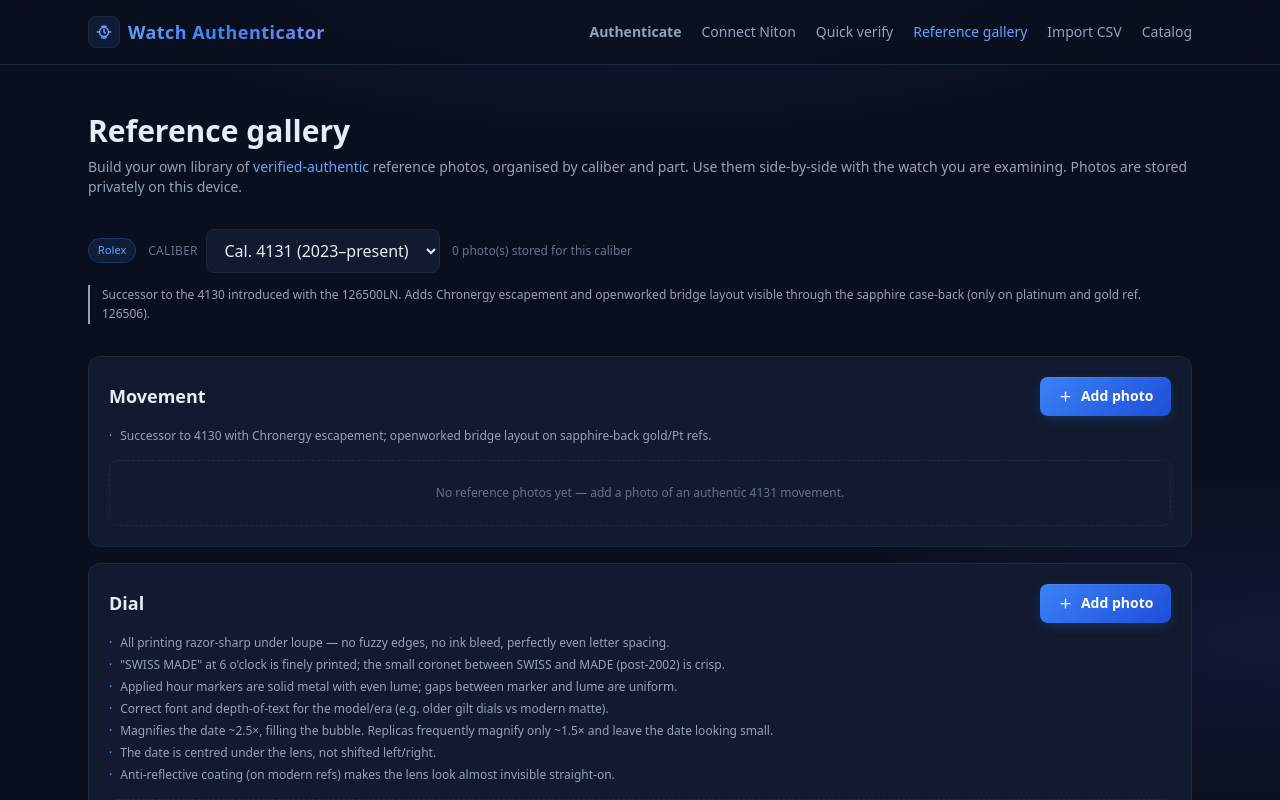
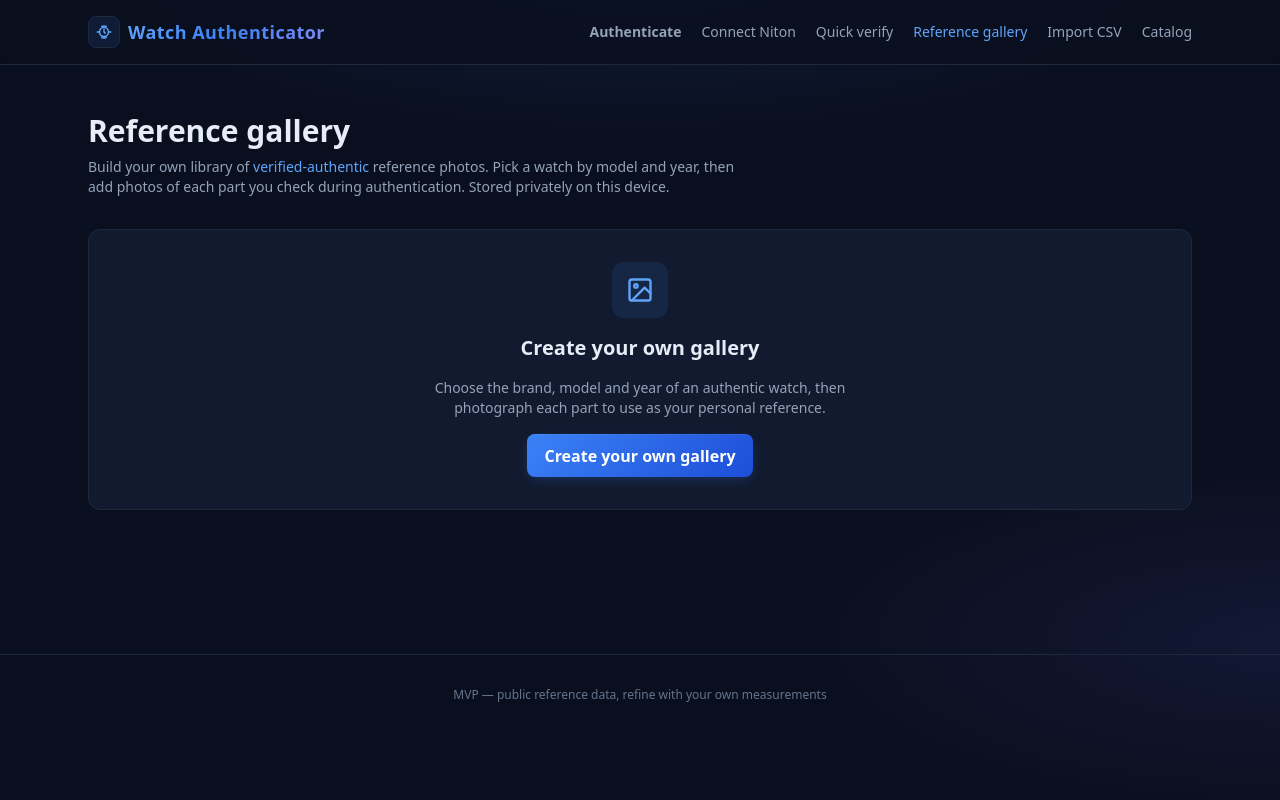
Before and after one commit to Yurilopez1958/watch-authenticator, a Next.js app in the folder apps/web/: page /gallery in a window 1280 px wide. Shown: the top 800 px of the page. Built offline with nearby package versions, Linux system fonts and the light colour scheme.

Commit message:
Gallery: 'Create your own gallery' flow by brand/model/year; index photos by model

```diff
--- a/apps/web/app/gallery/page.tsx
+++ b/apps/web/app/gallery/page.tsx
@@ -2,13 +2,14 @@
 
 import { useEffect, useMemo, useRef, useState } from 'react';
 import {
-  ROLEX_BRAND,
-  ROLEX_MOVEMENTS,
+  ALL_BRANDS,
+  ALL_MODELS,
   ROLEX_AUTH_CHECKPOINTS,
   getMovementCheckpoints,
+  getMovementForModelAcrossBrands,
 } from '@watch-auth/core';
 import {
-  countByCaliber,
+  countByModel,
   deletePhoto,
   getPhotos,
   savePhoto,
@@ -30,9 +31,6 @@ const GALLERY_PARTS: readonly GalleryPart[] = [
   { id: 'clasp', label: 'Clasp', checkpointIds: ['bracelet-clasp'] },
 ];
 
-// Calibers sorted newest-first
-const CALIBERS = [...ROLEX_MOVEMENTS].sort((a, b) => b.yearStart - a.yearStart);
-
 function fileToDataUrl(file: File): Promise<string> {
   return new Promise((resolve, reject) => {
     const reader = new FileReader();
@@ -53,36 +51,85 @@ function checkpointPoints(part: GalleryPart, caliber: string): string[] {
 }
 
 export default function GalleryPage() {
-  const [caliber, setCaliber] = useState<string>(CALIBERS[0]!.caliber);
+  // Step 1: pick the reference watch (brand / model / year)
+  const [started, setStarted] = useState(false);
+  const [brandId, setBrandId] = useState<string>(ALL_BRANDS[0]!.id);
+  const [modelSearch, setModelSearch] = useState('');
+  const [modelId, setModelId] = useState<string>(ALL_MODELS[0]!.id);
+  const [year, setYear] = useState<number>(new Date().getFullYear() - 1);
+
+  // Step 2: photos per part
   const [photosByPart, setPhotosByPart] = useState<Record<string, RefPhoto[]>>({});
   const [total, setTotal] = useState(0);
   const fileRefs = useRef<Record<string, HTMLInputElement | null>>({});
 
-  const currentMovement = useMemo(
-    () => ROLEX_MOVEMENTS.find((m) => m.caliber === caliber),
-    [caliber],
+  const brandModels = useMemo(() => ALL_MODELS.filter((m) => m.brandId === brandId), [brandId]);
+  const filteredModels = useMemo(() => {
+    const q = modelSearch.trim().toLowerCase().replace(/\s+/g, '');
+    return brandModels.filter((m) => {
+      if (!q) return true;
+      return (
+        m.reference.toLowerCase().replace(/\s+/g, '').includes(q) ||
+        m.name.toLowerCase().includes(q) ||
+        m.collection.toLowerCase().includes(q)
       );
+    });
+  }, [brandModels, modelSearch]);
+  const groupedModels = useMemo(() => {
+    const groups = new Map<string, typeof ALL_MODELS[number][]>();
+    for (const m of filteredModels) {
+      const arr = groups.get(m.collection) ?? [];
+      arr.push(m);
+      groups.set(m.collection, arr);
+    }
+    return Array.from(groups.entries());
+  }, [filteredModels]);
+
+  useEffect(() => {
+    if (!filteredModels.some((m) => m.id === modelId) && filteredModels.length > 0) {
+      setModelId(filteredModels[0]!.id);
+    }
+  }, [filteredModels, modelId]);
+
+  const currentModel = ALL_MODELS.find((m) => m.id === modelId);
+  const currentBrand = ALL_BRANDS.find((b) => b.id === brandId)!;
+  const movement = useMemo(() => getMovementForModelAcrossBrands(modelId), [modelId]);
+  const caliber = movement?.caliber ?? '';
+
+  const productionYears = useMemo(() => {
+    if (!currentModel) return [] as number[];
+    const cur = new Date().getFullYear();
+    const end = Math.min(currentModel.yearEnd ?? cur, cur);
+    const years: number[] = [];
+    for (let y = end; y >= currentModel.yearStart; y--) years.push(y);
+    return years;
+  }, [currentModel]);
+  useEffect(() => {
+    if (productionYears.length > 0 && !productionYears.includes(year)) setYear(productionYears[0]!);
+  }, [productionYears, year]);
 
   const loadPhotos = async () => {
     const next: Record<string, RefPhoto[]> = {};
     for (const part of GALLERY_PARTS) {
-      next[part.id] = await getPhotos(ROLEX_BRAND.id, caliber, part.id);
+      next[part.id] = await getPhotos(brandId, modelId, part.id);
     }
     setPhotosByPart(next);
-    setTotal(await countByCaliber(ROLEX_BRAND.id, caliber));
+    setTotal(await countByModel(brandId, modelId));
   };
 
   useEffect(() => {
-    void loadPhotos();
+    if (started) void loadPhotos();
     // eslint-disable-next-line react-hooks/exhaustive-deps
-  }, [caliber]);
+  }, [started, modelId]);
 
   const onUpload = (partId: string) => async (file: File) => {
     const dataUrl = await fileToDataUrl(file);
     const photo: RefPhoto = {
-      id: `${ROLEX_BRAND.id}-${caliber}-${partId}-${Math.round(performance.now())}-${Math.floor(Math.random() * 1e6)}`,
-      brandId: ROLEX_BRAND.id,
+      id: `${brandId}-${modelId}-${partId}-${Math.round(performance.now())}-${Math.floor(Math.random() * 1e6)}`,
+      brandId,
+      modelId,
       caliber,
+      year,
       part: partId,
       dataUrl,
       createdAt: Date.now(),
@@ -96,49 +143,123 @@ export default function GalleryPage() {
     await loadPhotos();
   };
 
+  // ---------- Intro / "Create your own gallery" ----------
+  if (!started) {
     return (
       <div className="space-y-8">
         <section>
           <h1 className="text-3xl font-bold mb-2">Reference gallery</h1>
-        <p className="text-muted text-sm">
+          <p className="text-muted text-sm max-w-2xl">
             Build your own library of <span className="text-accent-bright">verified-authentic</span> reference
-          photos, organised by caliber and part. Use them side-by-side with the watch you are examining.
-          Photos are stored privately on this device.
+            photos. Pick a watch by model and year, then add photos of each part you check during
+            authentication. Stored privately on this device.
           </p>
         </section>
+        <section className="card p-8 text-center space-y-4">
+          <div className="w-14 h-14 mx-auto rounded-xl bg-accent-soft text-accent-bright flex items-center justify-center">
+            <svg width="28" height="28" viewBox="0 0 24 24" fill="none" stroke="currentColor" strokeWidth="2" strokeLinecap="round" strokeLinejoin="round">
+              <rect x="3" y="3" width="18" height="18" rx="2" /><circle cx="8.5" cy="8.5" r="1.5" /><path d="m21 15-5-5L5 21" />
+            </svg>
+          </div>
+          <h2 className="text-xl font-semibold">Create your own gallery</h2>
+          <p className="text-sm text-muted max-w-md mx-auto">
+            Choose the brand, model and year of an authentic watch, then photograph each part to use
+            as your personal reference.
+          </p>
+          <button onClick={() => setStarted(true)} className="btn-primary">Create your own gallery</button>
+        </section>
+      </div>
+    );
+  }
 
-      <section className="space-y-3">
-        <div className="flex flex-wrap items-center gap-3">
-          <span className="chip">{ROLEX_BRAND.name}</span>
-          <label className="flex items-center gap-2">
-            <span className="text-xs uppercase tracking-wide text-dim">Caliber</span>
-            <select value={caliber} onChange={(e) => setCaliber(e.target.value)} className="field !w-auto">
-              {CALIBERS.map((m) => (
-                <option key={m.id} value={m.caliber}>
-                  Cal. {m.caliber} ({m.yearStart}–{m.yearEnd ?? 'present'})
-                </option>
+  // ---------- Builder ----------
+  return (
+    <div className="space-y-8">
+      <section className="flex items-start justify-between gap-3">
+        <div>
+          <h1 className="text-3xl font-bold mb-1">Create your own gallery</h1>
+          <p className="text-muted text-sm">Pick the reference watch, then add photos for each part.</p>
+        </div>
+        <button onClick={() => setStarted(false)} className="btn-ghost text-sm shrink-0">← Back</button>
+      </section>
+
+      {/* Reference watch picker */}
+      <section className="card p-5 space-y-4">
+        <div className="text-sm font-semibold">1. Reference watch</div>
+        <div>
+          <span className="block text-xs uppercase tracking-wide text-dim mb-2">Brand</span>
+          <div className="flex flex-wrap gap-2">
+            {ALL_BRANDS.map((b) => (
+              <button
+                key={b.id}
+                onClick={() => setBrandId(b.id)}
+                className={`chip cursor-pointer ${brandId === b.id ? '!bg-accent !text-white !border-transparent' : ''}`}
+              >
+                {b.name}
+              </button>
+            ))}
+          </div>
+        </div>
+        <label className="block">
+          <span className="block text-xs uppercase tracking-wide text-dim mb-2">Search model or reference</span>
+          <input
+            value={modelSearch}
+            onChange={(e) => setModelSearch(e.target.value)}
+            className="field font-mono"
+            placeholder='e.g. "16234", "Submariner", "Nautilus"...'
+          />
+        </label>
+        <div className="grid md:grid-cols-2 gap-4">
+          <label className="block">
+            <span className="block text-xs uppercase tracking-wide text-dim mb-2">Model</span>
+            <select value={modelId} onChange={(e) => setModelId(e.target.value)} className="field" disabled={filteredModels.length === 0}>
+              {filteredModels.length === 0 && <option>No matches</option>}
+              {groupedModels.map(([collection, models]) => (
+                <optgroup key={collection} label={collection}>
+                  {models.map((m) => (
+                    <option key={m.id} value={m.id}>{m.name} — {m.reference}</option>
+                  ))}
+                </optgroup>
               ))}
             </select>
           </label>
-          <span className="text-xs text-dim">{total} photo(s) stored for this caliber</span>
+          <div className="block">
+            <span className="block text-xs uppercase tracking-wide text-dim mb-2">
+              Year
+              {currentModel && <span className="text-dim/70 normal-case ml-1">· {currentModel.yearStart}–{currentModel.yearEnd ?? 'present'}</span>}
+            </span>
+            {productionYears.length <= 18 ? (
+              <div className="flex flex-wrap gap-2">
+                {productionYears.map((y) => (
+                  <button key={y} onClick={() => setYear(y)} className={`chip cursor-pointer ${year === y ? '!bg-accent !text-white !border-transparent' : ''}`}>{y}</button>
+                ))}
               </div>
-        {currentMovement?.notes && (
-          <p className="text-xs text-muted leading-relaxed border-l-2 border-accent/40 pl-3">{currentMovement.notes}</p>
+            ) : (
+              <select value={year} onChange={(e) => setYear(parseInt(e.target.value, 10))} className="field">
+                {productionYears.map((y) => (<option key={y} value={y}>{y}</option>))}
+              </select>
             )}
+          </div>
+        </div>
+        <div className="text-xs text-dim">
+          {currentModel ? <>Selected: <span className="text-muted">{currentBrand.name} {currentModel.name} ({currentModel.reference})</span>{caliber && <> · Cal. {caliber}</>} · {total} photo(s) stored</> : 'Pick a model.'}
+        </div>
       </section>
 
+      {/* Parts to check */}
       <section className="space-y-4">
+        <div className="text-sm font-semibold">2. Parts to check — add a reference photo for each</div>
         {GALLERY_PARTS.map((part) => {
           const photos = photosByPart[part.id] ?? [];
           const points = checkpointPoints(part, caliber);
           return (
             <div key={part.id} className="card p-5">
               <div className="flex items-center justify-between gap-3 mb-3">
-                <h2 className="text-lg font-semibold">{part.label}</h2>
-                <button
-                  onClick={() => fileRefs.current[part.id]?.click()}
-                  className="btn-primary text-sm inline-flex items-center gap-2"
-                >
+                <div className="flex items-center gap-2">
+                  <h3 className="text-lg font-semibold">{part.label}</h3>
+                  {photos.length > 0 && <span className="chip text-[0.65rem]">{photos.length}</span>}
+                </div>
+                <button onClick={() => fileRefs.current[part.id]?.click()} className="btn-primary text-sm inline-flex items-center gap-2">
                   <svg width="15" height="15" viewBox="0 0 24 24" fill="none" stroke="currentColor" strokeWidth="2" strokeLinecap="round" strokeLinejoin="round">
                     <line x1="12" y1="5" x2="12" y2="19" /><line x1="5" y1="12" x2="19" y2="12" />
                   </svg>
@@ -146,14 +267,8 @@ export default function GalleryPage() {
                 </button>
                 <input
                   ref={(el) => { fileRefs.current[part.id] = el; }}
-                  type="file"
-                  accept="image/*"
-                  className="hidden"
-                  onChange={(e) => {
-                    const f = e.target.files?.[0];
-                    if (f) void onUpload(part.id)(f);
-                    e.target.value = '';
-                  }}
+                  type="file" accept="image/*" className="hidden"
+                  onChange={(e) => { const f = e.target.files?.[0]; if (f) void onUpload(part.id)(f); e.target.value = ''; }}
                 />
               </div>
 
@@ -164,27 +279,21 @@ export default function GalleryPage() {
                   ))}
                 </ul>
               ) : (
-                <p className="text-xs text-dim mb-4">No specific guide for this part yet.</p>
+                <p className="text-xs text-dim mb-4">Photograph this part on the authentic piece for reference.</p>
               )}
 
               {photos.length > 0 ? (
                 <div className="grid grid-cols-3 sm:grid-cols-4 md:grid-cols-6 gap-3">
                   {photos.map((p) => (
-                    <div key={p.id} className="relative group">
+                    <div key={p.id} className="relative">
                       <img src={p.dataUrl} alt={part.label} className="w-full aspect-square object-cover rounded-lg border border-soft" />
-                      <button
-                        onClick={() => void onDelete(p.id)}
-                        aria-label="Delete photo"
-                        className="absolute top-1 right-1 w-6 h-6 rounded-full bg-black/70 text-red-300 flex items-center justify-center text-sm hover:bg-red-500/30"
-                      >
-                        ×
-                      </button>
+                      <button onClick={() => void onDelete(p.id)} aria-label="Delete photo" className="absolute top-1 right-1 w-6 h-6 rounded-full bg-black/70 text-red-300 flex items-center justify-center text-sm hover:bg-red-500/30">×</button>
                     </div>
                   ))}
                 </div>
               ) : (
                 <div className="text-xs text-dim border border-dashed border-soft rounded-lg py-6 text-center">
-                  No reference photos yet — add a photo of an authentic {caliber} {part.label.toLowerCase()}.
+                  No reference photos yet for this part.
                 </div>
               )}
             </div>
--- a/apps/web/lib/photo-store.ts
+++ b/apps/web/lib/photo-store.ts
@@ -2,7 +2,7 @@
  * Local reference-photo store backed by IndexedDB.
  *
  * Stores the user's own photos of verified-authentic watches, keyed by
- * brand + caliber + part. IndexedDB handles hundreds of images (far more than
+ * brand + model + part. IndexedDB handles hundreds of images (far more than
  * localStorage). Everything stays on this device/browser; migrating to Supabase
  * later would sync across devices.
  */
@@ -10,7 +10,11 @@
 export type RefPhoto = {
   id: string;
   brandId: string;
+  modelId: string;
+  /** Caliber derived from the model+year, stored for context. */
   caliber: string;
+  /** Year of the reference piece, for context. */
+  year?: number;
   part: string;
   dataUrl: string;
   label?: string;
@@ -19,7 +23,7 @@ export type RefPhoto = {
 
 const DB_NAME = 'watch-auth-gallery';
 const STORE = 'reference-photos';
-const VERSION = 1;
+const VERSION = 2;
 
 function openDB(): Promise<IDBDatabase> {
   return new Promise((resolve, reject) => {
@@ -30,11 +34,11 @@ function openDB(): Promise<IDBDatabase> {
     const req = indexedDB.open(DB_NAME, VERSION);
     req.onupgradeneeded = () => {
       const db = req.result;
-      if (!db.objectStoreNames.contains(STORE)) {
-        const store = db.createObjectStore(STORE, { keyPath: 'id' });
-        store.createIndex('by_brand_caliber', ['brandId', 'caliber'], { unique: false });
-        store.createIndex('by_key', ['brandId', 'caliber', 'part'], { unique: false });
-      }
+      // Recreate the store with model-based indexes
+      if (db.objectStoreNames.contains(STORE)) db.deleteObjectStore(STORE);
+      const store = db.createObjectStore(STORE, { keyPath: 'id' });
+      store.createIndex('by_model', ['brandId', 'modelId'], { unique: false });
+      store.createIndex('by_model_part', ['brandId', 'modelId', 'part'], { unique: false });
     };
     req.onsuccess = () => resolve(req.result);
     req.onerror = () => reject(req.error);
@@ -61,17 +65,17 @@ export function deletePhoto(id: string): Promise<undefined> {
   return tx('readwrite', (store) => store.delete(id) as IDBRequest<undefined>);
 }
 
-/** All photos for a brand + caliber + part. */
-export function getPhotos(brandId: string, caliber: string, part: string): Promise<RefPhoto[]> {
+/** All photos for a brand + model + part. */
+export function getPhotos(brandId: string, modelId: string, part: string): Promise<RefPhoto[]> {
   return tx<RefPhoto[]>('readonly', (store) =>
-    store.index('by_key').getAll([brandId, caliber, part]),
+    store.index('by_model_part').getAll([brandId, modelId, part]),
   ).then((rows) => rows.sort((a, b) => b.createdAt - a.createdAt));
 }
 
-/** Count of photos stored for a brand + caliber (across all parts). */
-export function countByCaliber(brandId: string, caliber: string): Promise<number> {
+/** Count of photos stored for a brand + model (across all parts). */
+export function countByModel(brandId: string, modelId: string): Promise<number> {
   return tx<number>('readonly', (store) =>
-    store.index('by_brand_caliber').count(IDBKeyRange.only([brandId, caliber])),
+    store.index('by_model').count(IDBKeyRange.only([brandId, modelId])),
   );
 }
 
```
Lines whose indentation alone changed are shown as unchanged.
